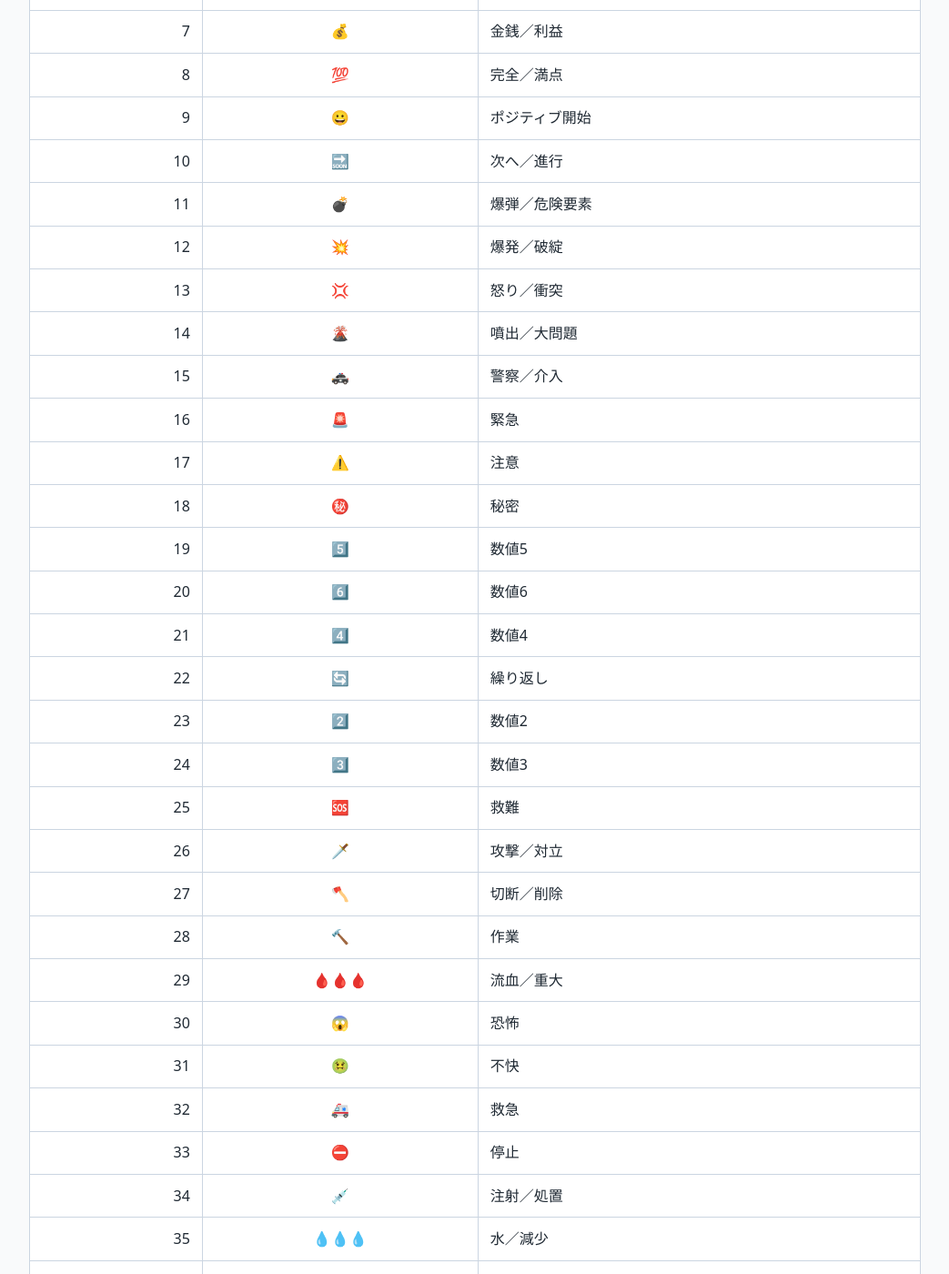
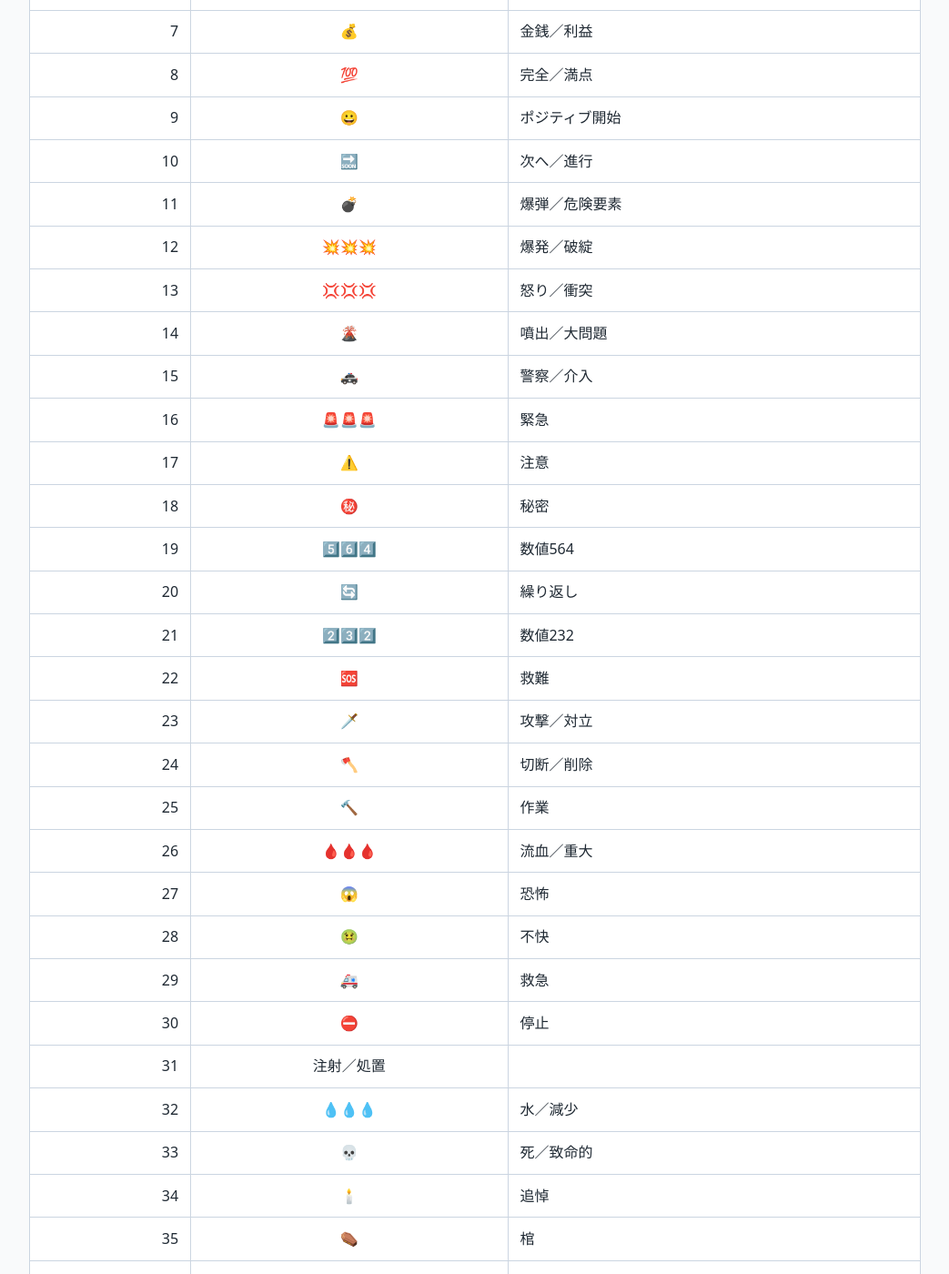
Before and after one commit to Samizo-AITL/Samizo-AITL.github.io, a Jekyll site: the page built from about/emoji/index.md, in a window 1280 px wide and 1400 px high, scrolled down 3361 px. Shown: the whole window at 91% size, without its empty margins (118-1161 px from the left). Built offline with Jekyll 4.4.1, drawn with Linux system fonts in a browser that asks for light colours.

Commit message:
Update index.md

```diff
--- a/about/emoji/index.md
+++ b/about/emoji/index.md
@@ -95,34 +95,31 @@ title: index.md
 | 9 | 😀 | ポジティブ開始 |
 |10 | 🔜 | 次へ／進行 |
 |11 | 💣 | 爆弾／危険要素 |
-|12 | 💥 | 爆発／破綻 |
-|13 | 💢 | 怒り／衝突 |
+|12 | 💥💥💥 | 爆発／破綻 |
+|13 | 💢💢💢 | 怒り／衝突 |
 |14 | 🌋 | 噴出／大問題 |
 |15 | 🚓 | 警察／介入 |
-|16 | 🚨 | 緊急 |
+|16 | 🚨🚨🚨 | 緊急 |
 |17 | ⚠️ | 注意 |
 |18 | ㊙️ | 秘密 |
-|19 | 5️⃣ | 数値5 |
-|20 | 6️⃣ | 数値6 |
-|21 | 4️⃣ | 数値4 |
-|22 | 🔄 | 繰り返し |
-|23 | 2️⃣ | 数値2 |
-|24 | 3️⃣ | 数値3 |
-|25 | 🆘 | 救難 |
-|26 | 🗡️ | 攻撃／対立 |
-|27 | 🪓 | 切断／削除 |
-|28 | 🔨 | 作業 |
-|29 | 🩸🩸🩸 | 流血／重大 |
-|30 | 😱 | 恐怖 |
-|31 | 🤢 | 不快 |
-|32 | 🚑 | 救急 |
-|33 | ⛔ | 停止 |
-|34 | 💉 | 注射／処置 |
-|35 | 💧💧💧 | 水／減少 |
-|36 | 💀 | 死／致命的 |
-|37 | 🕯️ | 追悼 |
-|38 | ⚰️ | 棺 |
-|39 | 🪦 | 墓 |
-|40 | 👻 | 幽霊／消失 |
+|19 | 5️⃣6️⃣4️⃣ | 数値564 |
+|20 | 🔄 | 繰り返し |
+|21 | 2️⃣3️⃣2️⃣ | 数値232 |
+|22 | 🆘 | 救難 |
+|23 | 🗡️ | 攻撃／対立 |
+|24 | 🪓 | 切断／削除 |
+|25 | 🔨 | 作業 |
+|26 | 🩸🩸🩸 | 流血／重大 |
+|27 | 😱 | 恐怖 |
+|28 | 🤢 | 不快 |
+|29 | 🚑 | 救急 |
+|30 | ⛔ | 停止 |
+|31 | 注射／処置 |
+|32 | 💧💧💧 | 水／減少 |
+|33 | 💀 | 死／致命的 |
+|34 | 🕯️ | 追悼 |
+|35 | ⚰️ | 棺 |
+|36 | 🪦 | 墓 |
+|37 | 👻 | 幽霊／消失 |
 
 😀🔜💣🔜💥💢🌋🔜🚓🚨⚠️🔜👀㊙️5️⃣6️⃣4️⃣🔄2️⃣3️⃣2️⃣🆘🗡️🪓🔨🩸😱🤢🔜🚑⛔💉4️⃣💧💀🔜🕯️⚰️🪦🔜👻
```
